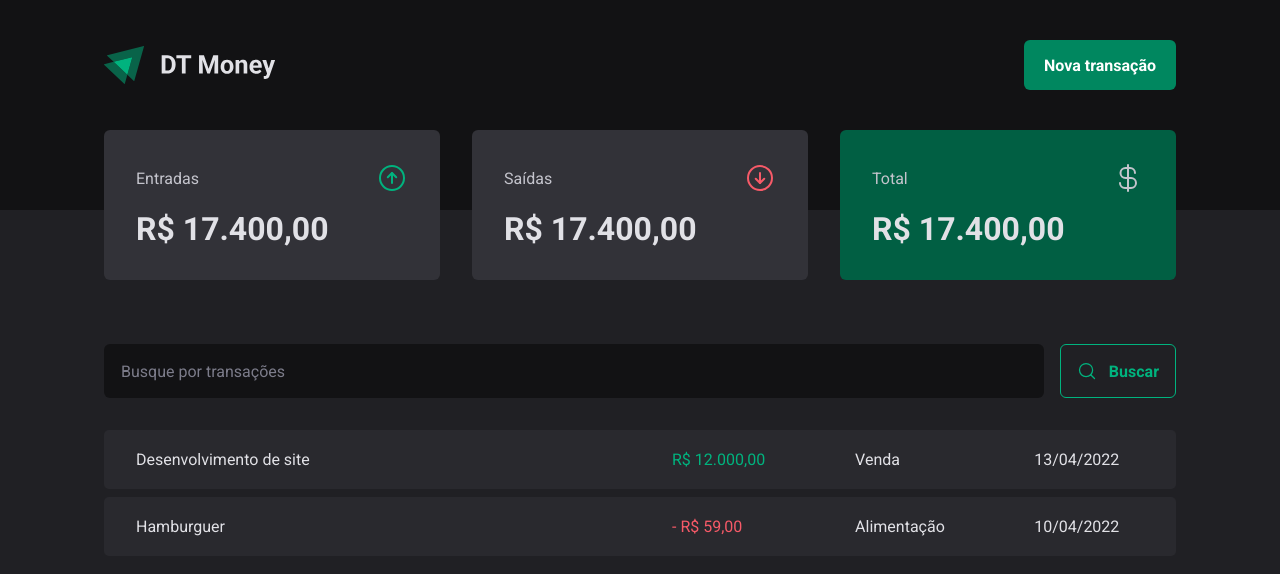
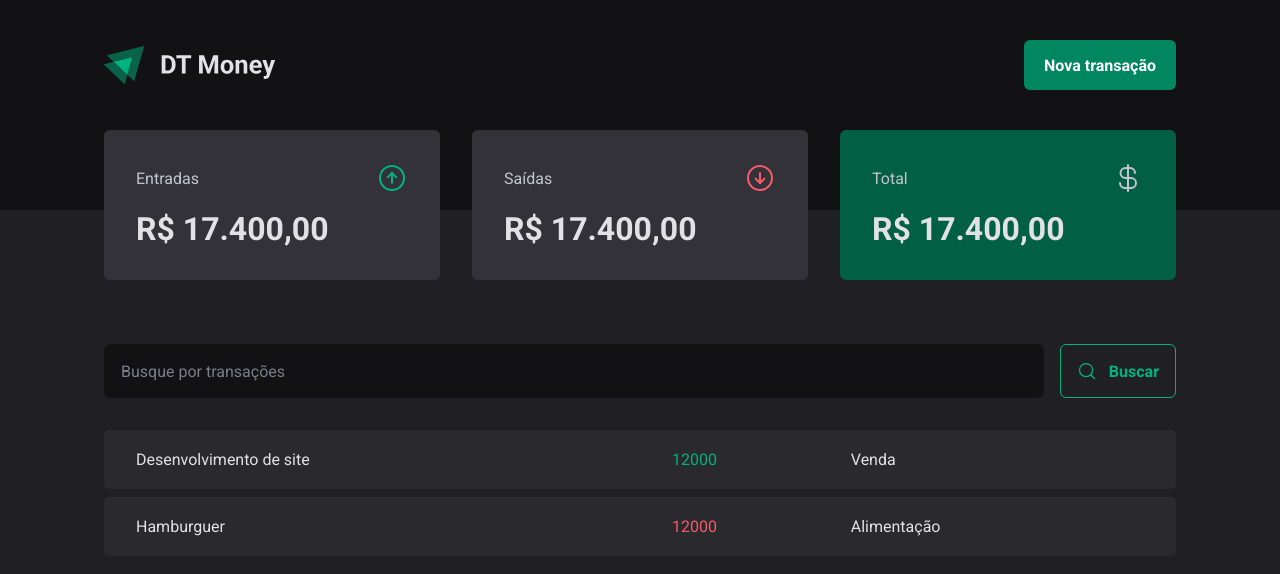
Before and after one commit to Ednilson-Oli/03-dt-money, a React (Vite) app: page / in a window 1280 px wide. Shown: the top 574 px of the page. Built offline with nearby package versions, Linux system fonts and the light colour scheme; data requests are answered from the project's data file.

Commit message:
feat: adicionado json-server para mock API e implementa as transações

```diff
--- a/package.json
+++ b/package.json
@@ -5,6 +5,7 @@
   "type": "module",
   "scripts": {
     "dev": "vite",
+    "dev:server": "json-server server.json -p 3333 -w",
     "build": "tsc -b && vite build",
     "lint": "eslint .",
     "preview": "vite preview"
@@ -27,6 +28,7 @@
     "eslint-plugin-react-hooks": "^5.1.0",
     "eslint-plugin-react-refresh": "^0.4.19",
     "globals": "^15.15.0",
+    "json-server": "^1.0.0-beta.3",
     "typescript": "~5.7.2",
     "typescript-eslint": "^8.24.1",
     "vite": "^6.2.0"
--- /dev/null
+++ b/server.json
@@ -0,0 +1,20 @@
+{
+  "transactions": [
+    {
+      "id": 1,
+      "description": "Desenvolvimento de site",
+      "type": "income",
+      "category": "Venda",
+      "price": 12000,
+      "createAt": "2025-03-17T16:52:36.858Z"
+    },
+    {
+      "id": 2,
+      "description": "Hamburguer",
+      "type": "outcome",
+      "category": "Alimentação",
+      "price": 12000,
+      "createAt": "2025-03-17T16:48:36.858Z"
+    }
+  ]
+}
--- a/src/pages/Transactions/index.tsx
+++ b/src/pages/Transactions/index.tsx
@@ -1,34 +1,53 @@
+import { useEffect, useState } from "react";
 import { Header } from "../../components/Header";
 import { SearchForm } from "../../components/SearchForm";
 import { Summary } from "../../components/Summary";
 import { PriceHighlight, TransactionsContainer, TransactionsTable } from "./styles";
 
+interface Transaction {
+    id: number;
+    description: string;
+    type: 'income' | 'outcome';
+    price: number;
+    category: string;
+    createdAt: string;
 
+
+}
 export function Transactions() {
+    const [transactions, setTransactions] = useState<Transaction[]>([])
+    async function loadTransactions() {
+        const response = await fetch('http://localhost:3333/transactions')
+        const data = await response.json();
+
+        setTransactions(data)
+
+    }
+    useEffect(() => {
+        loadTransactions()
+    }, [])
     return (
         <div>
             <Header />
             <Summary />
             <TransactionsContainer>
-            <SearchForm/>
+                <SearchForm />
                 <TransactionsTable>
                     <tbody>
-                        <tr>
-                            <td width='50%'>Desenvolvimento de site</td>
-                            <td>
-                                <PriceHighlight variant="income">R$ 12.000,00</PriceHighlight>
-                            </td>
-                            <td>Venda</td>
-                            <td>13/04/2022</td>
-                        </tr>
-                        <tr>
-                            <td width='50%'>Hamburguer</td>
-                            <td>
-                                <PriceHighlight variant="outcome">- R$ 59,00</PriceHighlight>
-                            </td>
-                            <td>Alimentação</td>
-                            <td>10/04/2022</td>
-                        </tr>
+                        {transactions.map(transaction => {
+                            return (
+                                <tr key={transaction.id}>
+                                    <td width='50%'>{transaction.description}</td>
+                                    <td>
+                                        <PriceHighlight variant={transaction.type}>{transaction.price}</PriceHighlight>
+                                    </td>
+                                    <td>{transaction.category}</td>
+                                    <td>{transaction.createdAt}</td>
+                                </tr>
+
+                            )
+                        })}
+
 
                     </tbody>
                 </TransactionsTable>
```
Also changed, not shown: 1 other file (tests, documents, lock files or other folders).
